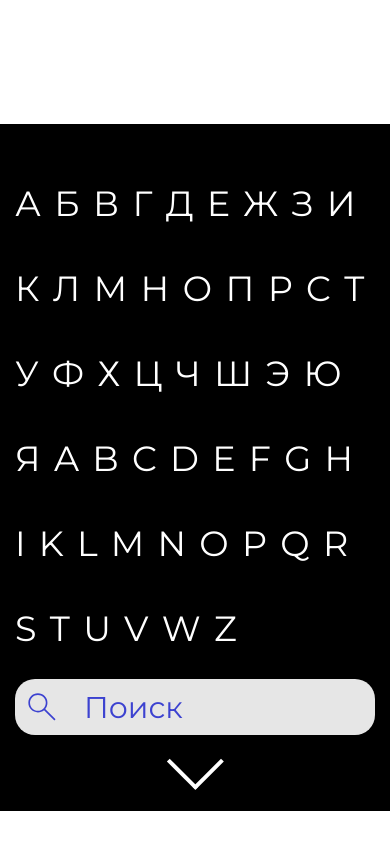
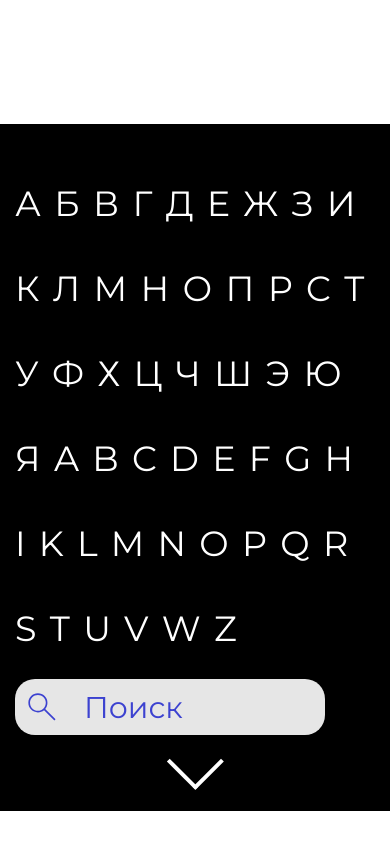
Before and after one commit to Pavel-Baranenko/DUBASOV, a plain HTML site: page glossary.html in a window 390 px wide. Shown: the part 720-1564 px from the top of the page. Drawn offline with Linux system fonts and the light colour scheme.

Commit message:
glossary mobile fix

```diff
--- a/css/glossary.css
+++ b/css/glossary.css
@@ -2512,14 +2512,6 @@ input:checked+label:after {
     height: 100svh;
   }
 
-  .search {
-    max-width: calc(100svw - 30px);
-  }
-
-  .glossary__search.hide {
-    max-height: 100svh;
-    overflow-y: scroll;
-  }
 
   .result {
     padding: 50px 0;
@@ -2560,7 +2552,6 @@ input:checked+label:after {
 
 
 @media (max-width:1080px) {
-
   .glossary-box {
     .container {
       padding: 0 15px;
```
